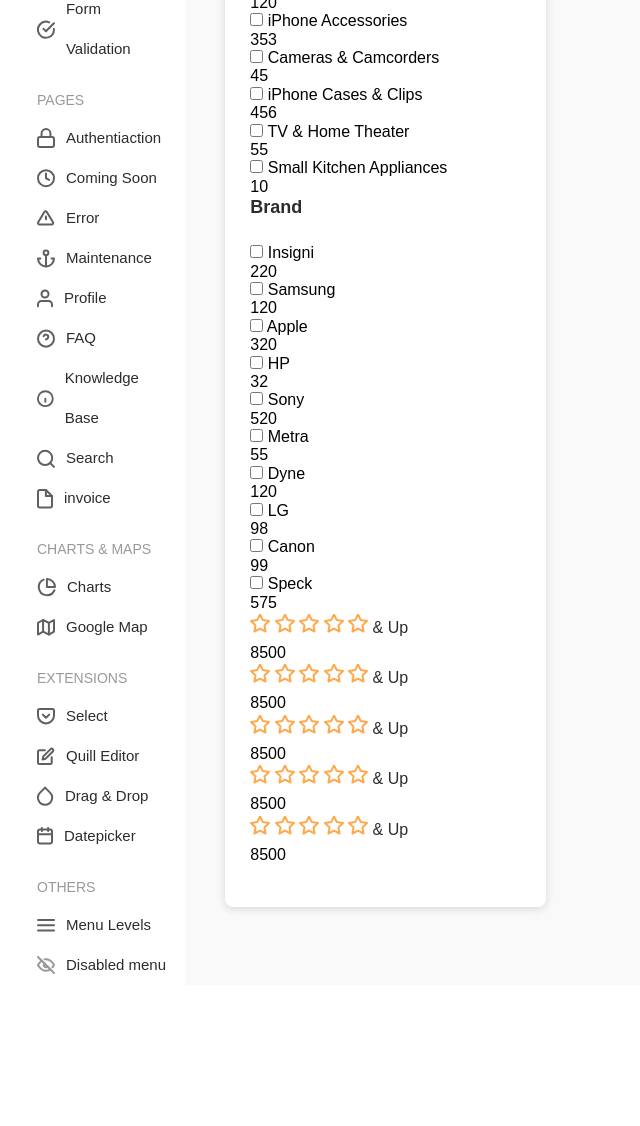
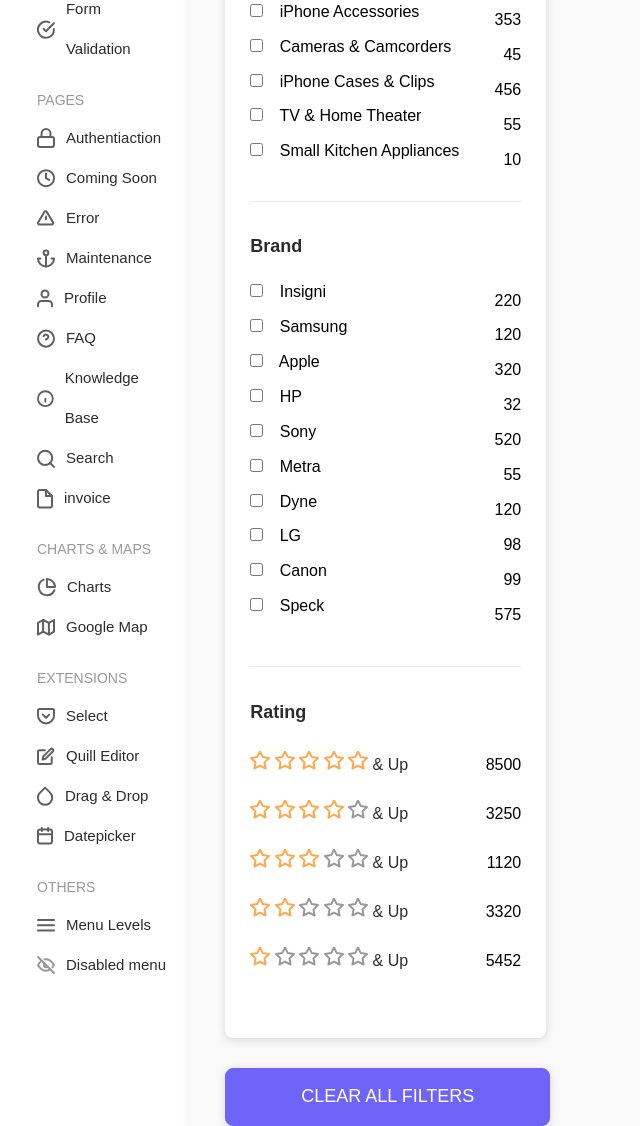
Before and after one commit to veroni1337/shop, a plain HTML site: page index.html in a window 1280 px wide. Shown: the part 888-2014 px from the top of the page, without its empty margins (0-640 px from the left). Before the commit the page ends 1873 px from the top, so only its background shows below. Drawn offline with nearby package versions, Linux system fonts and the light colour scheme.

Commit message:
Add files via upload

```diff
--- a/css/style.css
+++ b/css/style.css
@@ -307,14 +307,7 @@
 	margin-bottom: 13px;
 }
 
-.multi-range-slider {
-	display: flex;
-	flex-wrap: wrap;
-	padding: 0;
-	margin-top: 23.5px;
-}
-
-.multi-range-slider:before {
+.multi-range-slider:before, .second-category-brand:before {
 	content: '';
     width: 100%;
     height: 1px;
@@ -322,7 +315,7 @@
     margin-bottom: 33.5px;
 }
 
-.multi-range-slider:after {
+.multi-range-slider:after, .second-category-brand:after{
     content: '';
     width: 100%;
     height: 1px;
@@ -413,6 +406,9 @@
 	display: flex;
     flex-direction: column;
     margin-bottom: 34.5px;
+    flex-wrap: wrap;
+	padding: 0;
+	margin-top: 23.5px;
 }
 
 .multi-range-header {
@@ -469,3 +465,50 @@
 .slider-container .slider:active::-webkit-slider-thumb {
 	box-shadow: 0 0 0 20px rgba(98,0,238,.2);
 }
+
+
+.multi-range-category-brand-check-container {
+	display: flex;
+	align-items: center;
+	justify-content: space-between;
+}
+
+.multi-range-category-brand-check {
+	margin-bottom: 16.5px;
+}
+
+.multi-range-category-brand-checkbox {
+	margin-right: 12px;
+}
+
+
+
+.second-category-brand {
+	display: flex;
+    flex-direction: column;
+    margin-bottom: 34.5px;
+    flex-wrap: wrap;
+	padding: 0;
+	margin-top: 23.5px;
+}
+
+.multi-range-rating {
+	display: flex;
+	align-items: center;
+	justify-content: space-between;
+	margin-bottom: 17px;
+}
+
+.multi-range-footer-button {
+	background: #6F64F8;
+	box-shadow: 0px 2px 8px rgba(0, 0, 0, 0.135216);
+	border-radius: 8px;
+	padding: 17px 75px 18px 75px;
+	margin-top: 30px;
+	color: #fff;
+	font-weight: normal;
+	font-size: 18px;
+	line-height: 21px;
+	border: 1px solid #6F64F8;
+	border-radius: 8px;
+}
--- a/index.html
+++ b/index.html
@@ -732,7 +732,7 @@
 						<!-- multi-range-header -->
 
 
-
+						<div class="multi-range-category-brand-check-container">
 							<div class="multi-range-category-brand-check">
 								<input type="checkbox" class="multi-range-category-brand-checkbox" id="checkbox-1"
 								name="view">
@@ -746,8 +746,12 @@
 									1920
 								</span>
 							</div>
+
 							<!-- multi-range-category-brand-check -->
+						</div>
+						<!-- multi-range-category-brand-check-container -->
 
+						<div class="multi-range-category-brand-check-container">
 							<div class="multi-range-category-brand-check">
 								<input type="checkbox" class="multi-range-category-brand-checkbox" id="checkbox-2"
 								name="view">
@@ -762,7 +766,10 @@
 								</span>
 							</div>
 							<!-- multi-range-category-brand-check-2 -->
+						</div>
+						<!-- multi-range-category-brand-check-container -->
 
+						<div class="multi-range-category-brand-check-container">
 							<div class="multi-range-category-brand-check">
 								<input type="checkbox" class="multi-range-category-brand-checkbox" id="checkbox-3"
 								name="view">
@@ -777,8 +784,10 @@
 								</span>
 							</div>
 							<!-- multi-range-category-brand-check-3 -->
+						</div>
+						<!-- multi-range-category-brand-check-container -->
 
-
+						<div class="multi-range-category-brand-check-container">
 							<div class="multi-range-category-brand-check">
 								<input type="checkbox" class="multi-range-category-brand-checkbox" id="checkbox-4"
 								name="view">
@@ -793,7 +802,10 @@
 								</span>
 							</div>
 							<!-- multi-range-category-brand-check-4 -->
+						</div>
+						<!-- multi-range-category-brand-check-container -->
 
+						<div class="multi-range-category-brand-check-container">
 							<div class="multi-range-category-brand-check">
 								<input type="checkbox" class="multi-range-category-brand-checkbox" id="checkbox-5"
 								name="view">
@@ -808,8 +820,10 @@
 								</span>
 							</div>
 							<!-- multi-range-category-brand-check-5 -->
+						</div>
+						<!-- multi-range-category-brand-check-container -->
 
-
+						<div class="multi-range-category-brand-check-container">
 							<div class="multi-range-category-brand-check">
 								<input type="checkbox" class="multi-range-category-brand-checkbox" id="checkbox-6"
 								name="view">
@@ -824,8 +838,10 @@
 								</span>
 							</div>
 							<!-- multi-range-category-brand-check-6 -->
+						</div>
+						<!-- multi-range-category-brand-check-container -->
 
-
+						<div class="multi-range-category-brand-check-container">
 							<div class="multi-range-category-brand-check">
 								<input type="checkbox" class="multi-range-category-brand-checkbox" id="checkbox-7"
 								name="view">
@@ -840,8 +856,10 @@
 								</span>
 							</div>
 							<!-- multi-range-category-brand-check-7 -->
+						</div>
+						<!-- multi-range-category-brand-check-container -->
 
-
+						<div class="multi-range-category-brand-check-container">
 							<div class="multi-range-category-brand-check">
 								<input type="checkbox" class="multi-range-category-brand-checkbox" id="checkbox-8"
 								name="view">
@@ -856,8 +874,10 @@
 								</span>
 							</div>
 							<!-- multi-range-category-brand-check-8 -->
+						</div>
+						<!-- multi-range-category-brand-check-container -->
 
-
+						<div class="multi-range-category-brand-check-container">
 							<div class="multi-range-category-brand-check">
 								<input type="checkbox" class="multi-range-category-brand-checkbox" id="checkbox-9"
 								name="view">
@@ -872,9 +892,11 @@
 								</span>
 							</div>
 							<!-- multi-range-category-brand-check-9 -->
+						</div>
+						<!-- multi-range-category-brand-check-container -->
 
 
-
+						<div class="multi-range-category-brand-check-container">
 							<div class="multi-range-category-brand-check">
 								<input type="checkbox" class="multi-range-category-brand-checkbox" id="checkbox-10"
 								name="view">
@@ -889,13 +911,14 @@
 								</span>
 							</div>
 							<!-- multi-range-category-brand-check-10 -->
-
+						</div>
+						<!-- multi-range-category-brand-check-container -->
 					</div>
 					<!-- multi-range-category-brand -->
 
 
 
-					<div class="multi-range-category-brand">
+					<div class="multi-range-category-brand second-category-brand">
 						<div class="multi-range-header">
 							<h4 class="multi-range-title">
 								Brand
@@ -905,6 +928,7 @@
 
 
 
+						<div class="multi-range-category-brand-check-container">
 							<div class="multi-range-category-brand-check">
 								<input type="checkbox" class="multi-range-category-brand-checkbox" id="checkbox-11"
 								name="view">
@@ -919,7 +943,10 @@
 								</span>
 							</div>
 							<!-- multi-range-category-brand-check -->
+						</div>
+						<!-- multi-range-category-brand-check-container -->
 
+						<div class="multi-range-category-brand-check-container">
 							<div class="multi-range-category-brand-check">
 								<input type="checkbox" class="multi-range-category-brand-checkbox" id="checkbox-12"
 								name="view">
@@ -934,7 +961,10 @@
 								</span>
 							</div>
 							<!-- multi-range-category-brand-check-2 -->
+						</div>
+						<!-- multi-range-category-brand-check-container -->
 
+						<div class="multi-range-category-brand-check-container">
 							<div class="multi-range-category-brand-check">
 								<input type="checkbox" class="multi-range-category-brand-checkbox" id="checkbox-13"
 								name="view">
@@ -949,8 +979,10 @@
 								</span>
 							</div>
 							<!-- multi-range-category-brand-check-3 -->
+						</div>
+						<!-- multi-range-category-brand-check-container -->
 
-
+						<div class="multi-range-category-brand-check-container">
 							<div class="multi-range-category-brand-check">
 								<input type="checkbox" class="multi-range-category-brand-checkbox" id="checkbox-14"
 								name="view">
@@ -965,7 +997,10 @@
 								</span>
 							</div>
 							<!-- multi-range-category-brand-check-4 -->
+						</div>
+						<!-- multi-range-category-brand-check-container -->
 
+						<div class="multi-range-category-brand-check-container">
 							<div class="multi-range-category-brand-check">
 								<input type="checkbox" class="multi-range-category-brand-checkbox" id="checkbox-15"
 								name="view">
@@ -980,8 +1015,10 @@
 								</span>
 							</div>
 							<!-- multi-range-category-brand-check-5 -->
+						</div>
+						<!-- multi-range-category-brand-check-container -->
 
-
+						<div class="multi-range-category-brand-check-container">
 							<div class="multi-range-category-brand-check">
 								<input type="checkbox" class="multi-range-category-brand-checkbox" id="checkbox-16"
 								name="view">
@@ -996,8 +1033,10 @@
 								</span>
 							</div>
 							<!-- multi-range-category-brand-check-6 -->
+						</div>
+						<!-- multi-range-category-brand-check-container -->
 
-
+						<div class="multi-range-category-brand-check-container">
 							<div class="multi-range-category-brand-check">
 								<input type="checkbox" class="multi-range-category-brand-checkbox" id="checkbox-17"
 								name="view">
@@ -1012,8 +1051,10 @@
 								</span>
 							</div>
 							<!-- multi-range-category-brand-check-7 -->
+						</div>
+						<!-- multi-range-category-brand-check-container -->
 
-
+						<div class="multi-range-category-brand-check-container">
 							<div class="multi-range-category-brand-check">
 								<input type="checkbox" class="multi-range-category-brand-checkbox" id="checkbox-18"
 								name="view">
@@ -1028,8 +1069,10 @@
 								</span>
 							</div>
 							<!-- multi-range-category-brand-check-8 -->
+						</div>
+						<!-- multi-range-category-brand-check-container -->
 
-
+						<div class="multi-range-category-brand-check-container">
 							<div class="multi-range-category-brand-check">
 								<input type="checkbox" class="multi-range-category-brand-checkbox" id="checkbox-19"
 								name="view">
@@ -1044,9 +1087,10 @@
 								</span>
 							</div>
 							<!-- multi-range-category-brand-check-9 -->
+						</div>
+						<!-- multi-range-category-brand-check-container -->
 
-
-
+						<div class="multi-range-category-brand-check-container">
 							<div class="multi-range-category-brand-check">
 								<input type="checkbox" class="multi-range-category-brand-checkbox" id="checkbox-20"
 								name="view">
@@ -1061,9 +1105,18 @@
 								</span>
 							</div>
 							<!-- multi-range-category-brand-check-10 -->
-
+						</div>
+						<!-- multi-range-category-brand-check-container -->
 					</div>
 					<!-- multi-range-category-brand/2 -->
+
+					<div class="multi-range-rating-container">
+						<div class="multi-range-header">
+							<h4 class="multi-range-title">
+								Rating
+							</h4>
+						</div>
+						<!-- multi-range-header -->
 
 						<div class="multi-range-rating rating">
 							<div class="multi-range-stars-text stars stars-text">
@@ -1119,9 +1172,10 @@
 								<path fill-rule="evenodd" clip-rule="evenodd" d="M10 0.5L12.781 6.09516L19 6.9979L14.5 11.3507L15.562 17.5L10 14.5952L4.438 17.5L5.5 11.3507L1 6.9979L7.219 6.09516L10 0.5V0.5Z"  stroke-width="2" stroke-linecap="round" stroke-linejoin="round"/>
 								</svg>
 
-							<svg class="stars-icon stars-icon-active" width="20" height="19" viewBox="0 0 20 19" fill="none" xmlns="http://www.w3.org/2000/svg">
-							<path fill-rule="evenodd" clip-rule="evenodd" d="M10 0.5L12.781 6.09516L19 6.9979L14.5 11.3507L15.562 17.5L10 14.5952L4.438 17.5L5.5 11.3507L1 6.9979L7.219 6.09516L10 0.5V0.5Z"  stroke-width="2" stroke-linecap="round" stroke-linejoin="round"/>
+								<svg class="stars-icon stars-icon-disable" width="20" height="19" viewBox="0 0 20 19" fill="none" xmlns="http://www.w3.org/2000/svg">
+								<path fill-rule="evenodd" clip-rule="evenodd" d="M10 0.5L12.781 6.09516L19 6.9979L14.5 11.3507L15.562 17.5L10 14.5952L4.438 17.5L5.5 11.3507L1 6.9979L7.219 6.09516L10 0.5V0.5Z" stroke="#999999" stroke-width="2" stroke-linecap="round" stroke-linejoin="round"/>
 								</svg>
+
 
 								<span class="multi-range-link icons-text">
 									& Up
@@ -1130,7 +1184,7 @@
 							<!-- multi-range-stars-text stars stars-text -->
 							<div class="multi-range-quantity">
 									<span class="multi-range-quantity goods">
-									8500
+										3250
 									</span>
 							</div>
 							<!-- multi-range-quantity -->
@@ -1151,12 +1205,12 @@
 								<path fill-rule="evenodd" clip-rule="evenodd" d="M10 0.5L12.781 6.09516L19 6.9979L14.5 11.3507L15.562 17.5L10 14.5952L4.438 17.5L5.5 11.3507L1 6.9979L7.219 6.09516L10 0.5V0.5Z"  stroke-width="2" stroke-linecap="round" stroke-linejoin="round"/>
 								</svg>
 
-							<svg class="stars-icon stars-icon-active" width="20" height="19" viewBox="0 0 20 19" fill="none" xmlns="http://www.w3.org/2000/svg">
-							<path fill-rule="evenodd" clip-rule="evenodd" d="M10 0.5L12.781 6.09516L19 6.9979L14.5 11.3507L15.562 17.5L10 14.5952L4.438 17.5L5.5 11.3507L1 6.9979L7.219 6.09516L10 0.5V0.5Z"  stroke-width="2" stroke-linecap="round" stroke-linejoin="round"/>
+								<svg class="stars-icon stars-icon-disable" width="20" height="19" viewBox="0 0 20 19" fill="none" xmlns="http://www.w3.org/2000/svg">
+								<path fill-rule="evenodd" clip-rule="evenodd" d="M10 0.5L12.781 6.09516L19 6.9979L14.5 11.3507L15.562 17.5L10 14.5952L4.438 17.5L5.5 11.3507L1 6.9979L7.219 6.09516L10 0.5V0.5Z" stroke="#999999" stroke-width="2" stroke-linecap="round" stroke-linejoin="round"/>
 								</svg>
 
-							<svg class="stars-icon stars-icon-active" width="20" height="19" viewBox="0 0 20 19" fill="none" xmlns="http://www.w3.org/2000/svg">
-							<path fill-rule="evenodd" clip-rule="evenodd" d="M10 0.5L12.781 6.09516L19 6.9979L14.5 11.3507L15.562 17.5L10 14.5952L4.438 17.5L5.5 11.3507L1 6.9979L7.219 6.09516L10 0.5V0.5Z"  stroke-width="2" stroke-linecap="round" stroke-linejoin="round"/>
+								<svg class="stars-icon stars-icon-disable" width="20" height="19" viewBox="0 0 20 19" fill="none" xmlns="http://www.w3.org/2000/svg">
+								<path fill-rule="evenodd" clip-rule="evenodd" d="M10 0.5L12.781 6.09516L19 6.9979L14.5 11.3507L15.562 17.5L10 14.5952L4.438 17.5L5.5 11.3507L1 6.9979L7.219 6.09516L10 0.5V0.5Z" stroke="#999999" stroke-width="2" stroke-linecap="round" stroke-linejoin="round"/>
 								</svg>
 
 								<span class="multi-range-link icons-text">
@@ -1166,7 +1220,7 @@
 							<!-- multi-range-stars-text stars stars-text -->
 							<div class="multi-range-quantity">
 									<span class="multi-range-quantity goods">
-									8500
+										1120
 									</span>
 							</div>
 							<!-- multi-range-quantity -->
@@ -1183,16 +1237,16 @@
 								<path fill-rule="evenodd" clip-rule="evenodd" d="M10 0.5L12.781 6.09516L19 6.9979L14.5 11.3507L15.562 17.5L10 14.5952L4.438 17.5L5.5 11.3507L1 6.9979L7.219 6.09516L10 0.5V0.5Z"  stroke-width="2" stroke-linecap="round" stroke-linejoin="round"/>
 								</svg>
 
-							<svg class="stars-icon stars-icon-active" width="20" height="19" viewBox="0 0 20 19" fill="none" xmlns="http://www.w3.org/2000/svg">
-							<path fill-rule="evenodd" clip-rule="evenodd" d="M10 0.5L12.781 6.09516L19 6.9979L14.5 11.3507L15.562 17.5L10 14.5952L4.438 17.5L5.5 11.3507L1 6.9979L7.219 6.09516L10 0.5V0.5Z"  stroke-width="2" stroke-linecap="round" stroke-linejoin="round"/>
+								<svg class="stars-icon stars-icon-disable" width="20" height="19" viewBox="0 0 20 19" fill="none" xmlns="http://www.w3.org/2000/svg">
+								<path fill-rule="evenodd" clip-rule="evenodd" d="M10 0.5L12.781 6.09516L19 6.9979L14.5 11.3507L15.562 17.5L10 14.5952L4.438 17.5L5.5 11.3507L1 6.9979L7.219 6.09516L10 0.5V0.5Z" stroke="#999999" stroke-width="2" stroke-linecap="round" stroke-linejoin="round"/>
 								</svg>
 
-							<svg class="stars-icon stars-icon-active" width="20" height="19" viewBox="0 0 20 19" fill="none" xmlns="http://www.w3.org/2000/svg">
-							<path fill-rule="evenodd" clip-rule="evenodd" d="M10 0.5L12.781 6.09516L19 6.9979L14.5 11.3507L15.562 17.5L10 14.5952L4.438 17.5L5.5 11.3507L1 6.9979L7.219 6.09516L10 0.5V0.5Z"  stroke-width="2" stroke-linecap="round" stroke-linejoin="round"/>
+								<svg class="stars-icon stars-icon-disable" width="20" height="19" viewBox="0 0 20 19" fill="none" xmlns="http://www.w3.org/2000/svg">
+								<path fill-rule="evenodd" clip-rule="evenodd" d="M10 0.5L12.781 6.09516L19 6.9979L14.5 11.3507L15.562 17.5L10 14.5952L4.438 17.5L5.5 11.3507L1 6.9979L7.219 6.09516L10 0.5V0.5Z" stroke="#999999" stroke-width="2" stroke-linecap="round" stroke-linejoin="round"/>
 								</svg>
 
-							<svg class="stars-icon stars-icon-active" width="20" height="19" viewBox="0 0 20 19" fill="none" xmlns="http://www.w3.org/2000/svg">
-							<path fill-rule="evenodd" clip-rule="evenodd" d="M10 0.5L12.781 6.09516L19 6.9979L14.5 11.3507L15.562 17.5L10 14.5952L4.438 17.5L5.5 11.3507L1 6.9979L7.219 6.09516L10 0.5V0.5Z"  stroke-width="2" stroke-linecap="round" stroke-linejoin="round"/>
+								<svg class="stars-icon stars-icon-disable" width="20" height="19" viewBox="0 0 20 19" fill="none" xmlns="http://www.w3.org/2000/svg">
+								<path fill-rule="evenodd" clip-rule="evenodd" d="M10 0.5L12.781 6.09516L19 6.9979L14.5 11.3507L15.562 17.5L10 14.5952L4.438 17.5L5.5 11.3507L1 6.9979L7.219 6.09516L10 0.5V0.5Z" stroke="#999999" stroke-width="2" stroke-linecap="round" stroke-linejoin="round"/>
 								</svg>
 
 								<span class="multi-range-link icons-text">
@@ -1202,7 +1256,7 @@
 							<!-- multi-range-stars-text stars stars-text -->
 							<div class="multi-range-quantity">
 									<span class="multi-range-quantity goods">
-									8500
+										3320
 									</span>
 							</div>
 							<!-- multi-range-quantity -->
@@ -1215,20 +1269,20 @@
 								<path fill-rule="evenodd" clip-rule="evenodd" d="M10 0.5L12.781 6.09516L19 6.9979L14.5 11.3507L15.562 17.5L10 14.5952L4.438 17.5L5.5 11.3507L1 6.9979L7.219 6.09516L10 0.5V0.5Z"  stroke-width="2" stroke-linecap="round" stroke-linejoin="round"/>
 								</svg>
 
-							<svg class="stars-icon stars-icon-active" width="20" height="19" viewBox="0 0 20 19" fill="none" xmlns="http://www.w3.org/2000/svg">
-							<path fill-rule="evenodd" clip-rule="evenodd" d="M10 0.5L12.781 6.09516L19 6.9979L14.5 11.3507L15.562 17.5L10 14.5952L4.438 17.5L5.5 11.3507L1 6.9979L7.219 6.09516L10 0.5V0.5Z"  stroke-width="2" stroke-linecap="round" stroke-linejoin="round"/>
+								<svg class="stars-icon stars-icon-disable" width="20" height="19" viewBox="0 0 20 19" fill="none" xmlns="http://www.w3.org/2000/svg">
+								<path fill-rule="evenodd" clip-rule="evenodd" d="M10 0.5L12.781 6.09516L19 6.9979L14.5 11.3507L15.562 17.5L10 14.5952L4.438 17.5L5.5 11.3507L1 6.9979L7.219 6.09516L10 0.5V0.5Z" stroke="#999999" stroke-width="2" stroke-linecap="round" stroke-linejoin="round"/>
 								</svg>
 
-							<svg class="stars-icon stars-icon-active" width="20" height="19" viewBox="0 0 20 19" fill="none" xmlns="http://www.w3.org/2000/svg">
-							<path fill-rule="evenodd" clip-rule="evenodd" d="M10 0.5L12.781 6.09516L19 6.9979L14.5 11.3507L15.562 17.5L10 14.5952L4.438 17.5L5.5 11.3507L1 6.9979L7.219 6.09516L10 0.5V0.5Z"  stroke-width="2" stroke-linecap="round" stroke-linejoin="round"/>
+								<svg class="stars-icon stars-icon-disable" width="20" height="19" viewBox="0 0 20 19" fill="none" xmlns="http://www.w3.org/2000/svg">
+								<path fill-rule="evenodd" clip-rule="evenodd" d="M10 0.5L12.781 6.09516L19 6.9979L14.5 11.3507L15.562 17.5L10 14.5952L4.438 17.5L5.5 11.3507L1 6.9979L7.219 6.09516L10 0.5V0.5Z" stroke="#999999" stroke-width="2" stroke-linecap="round" stroke-linejoin="round"/>
 								</svg>
 
-							<svg class="stars-icon stars-icon-active" width="20" height="19" viewBox="0 0 20 19" fill="none" xmlns="http://www.w3.org/2000/svg">
-							<path fill-rule="evenodd" clip-rule="evenodd" d="M10 0.5L12.781 6.09516L19 6.9979L14.5 11.3507L15.562 17.5L10 14.5952L4.438 17.5L5.5 11.3507L1 6.9979L7.219 6.09516L10 0.5V0.5Z"  stroke-width="2" stroke-linecap="round" stroke-linejoin="round"/>
+								<svg class="stars-icon stars-icon-disable" width="20" height="19" viewBox="0 0 20 19" fill="none" xmlns="http://www.w3.org/2000/svg">
+								<path fill-rule="evenodd" clip-rule="evenodd" d="M10 0.5L12.781 6.09516L19 6.9979L14.5 11.3507L15.562 17.5L10 14.5952L4.438 17.5L5.5 11.3507L1 6.9979L7.219 6.09516L10 0.5V0.5Z" stroke="#999999" stroke-width="2" stroke-linecap="round" stroke-linejoin="round"/>
 								</svg>
 
-							<svg class="stars-icon stars-icon-active" width="20" height="19" viewBox="0 0 20 19" fill="none" xmlns="http://www.w3.org/2000/svg">
-							<path fill-rule="evenodd" clip-rule="evenodd" d="M10 0.5L12.781 6.09516L19 6.9979L14.5 11.3507L15.562 17.5L10 14.5952L4.438 17.5L5.5 11.3507L1 6.9979L7.219 6.09516L10 0.5V0.5Z"  stroke-width="2" stroke-linecap="round" stroke-linejoin="round"/>
+								<svg class="stars-icon stars-icon-disable" width="20" height="19" viewBox="0 0 20 19" fill="none" xmlns="http://www.w3.org/2000/svg">
+								<path fill-rule="evenodd" clip-rule="evenodd" d="M10 0.5L12.781 6.09516L19 6.9979L14.5 11.3507L15.562 17.5L10 14.5952L4.438 17.5L5.5 11.3507L1 6.9979L7.219 6.09516L10 0.5V0.5Z" stroke="#999999" stroke-width="2" stroke-linecap="round" stroke-linejoin="round"/>
 								</svg>
 
 								<span class="multi-range-link icons-text">
@@ -1238,14 +1292,22 @@
 							<!-- multi-range-stars-text stars stars-text -->
 							<div class="multi-range-quantity">
 									<span class="multi-range-quantity goods">
-									8500
+										5452
 									</span>
 							</div>
 							<!-- multi-range-quantity -->
 						</div>
 						<!-- multi-range-rating rating -->
 					</div>
+					<!-- multi-rang-rating-container -->
+				</div>
 				<!-- multi-range -->
+
+				<div class="multi-range-footer">
+					<button class="multi-range-footer-button">
+						CLEAR ALL FILTERS
+					</button>
+				</div>
 			</div>
 			<!-- filters -->
 		</div>
```
Lines whose indentation alone changed are shown as unchanged.
